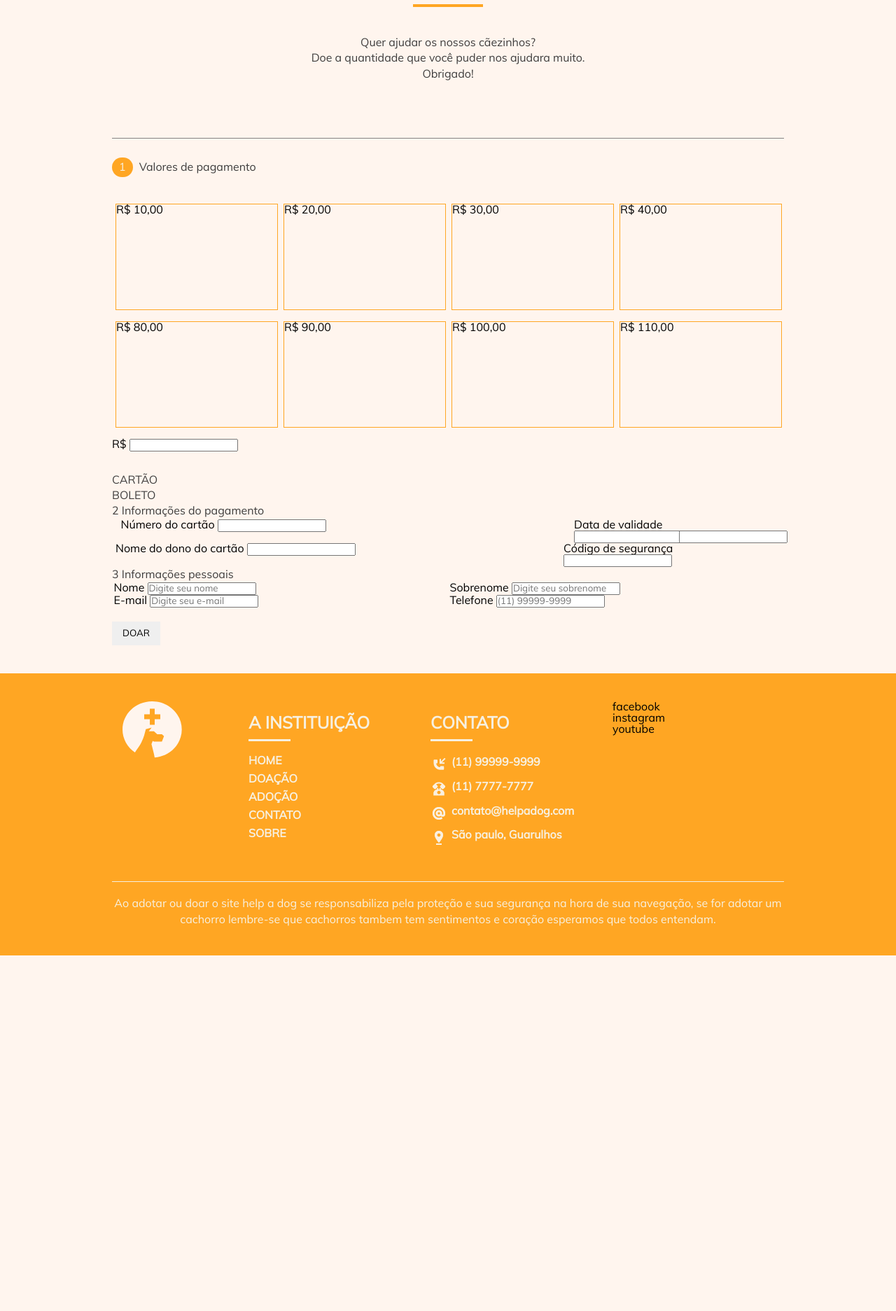
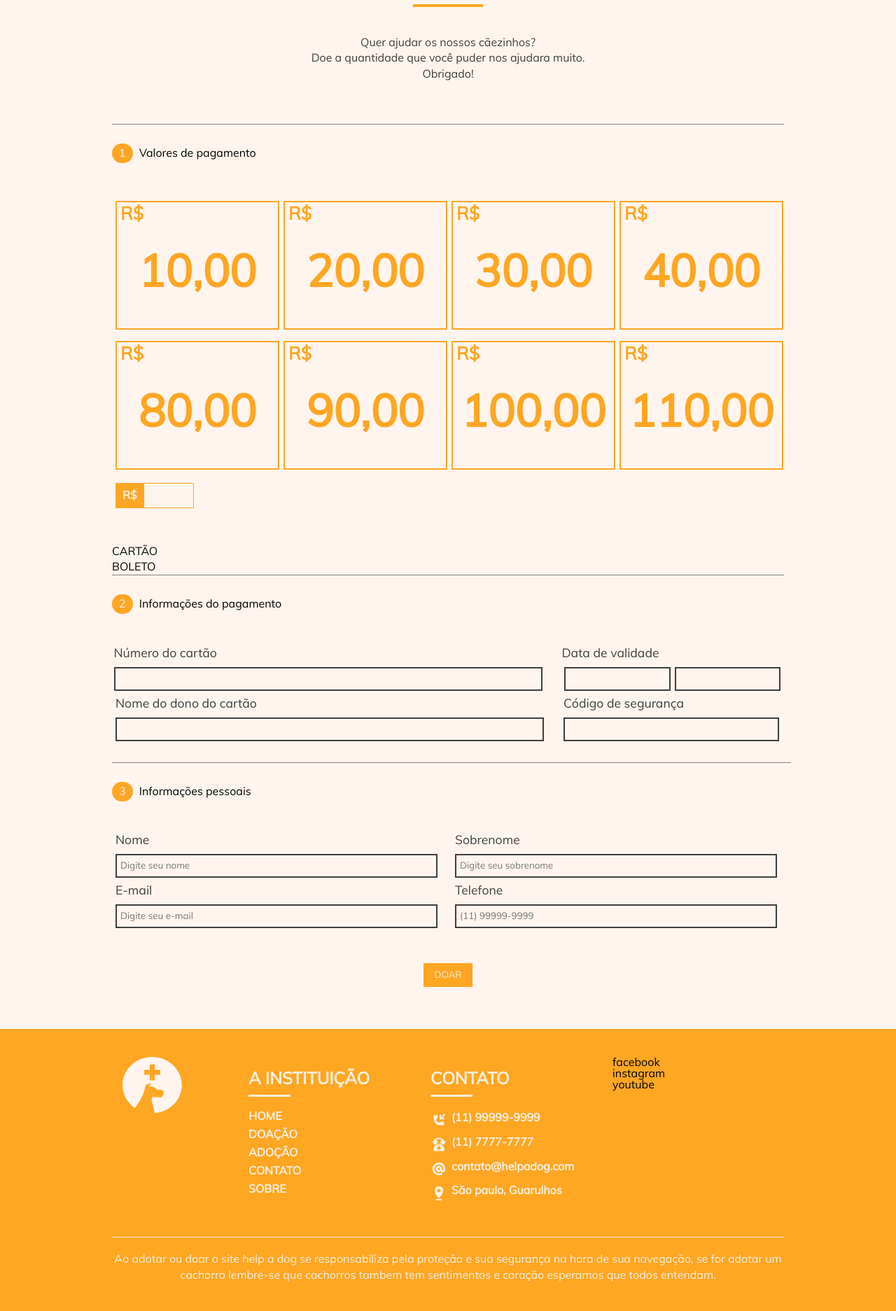
Before and after one commit to NakaokaGabriel/help_a_dog, a PHP site: page /doacao in a window 1280 px wide. Shown: the part 192-2065 px from the top of the page at 70% size. Before the commit the page ends 1557 px from the top, so only its background shows below. Run offline with PHP 8.4, Linux system fonts and the light colour scheme; data that the repository does not hold is empty.

Commit message:
- Estilizado página de doação

```diff
--- a/assets/css/style.css
+++ b/assets/css/style.css
@@ -89,7 +89,7 @@ PARAGRAFOS
  ALINHAMENTO
 ------------------------------------------- */
 
-#donations .col-align, #adoption .col-align, #last-dogs .col-align, #contact-detail .col-align, #suggestion .col-align{
+#donations .col-align, #adoption .col-align, #last-dogs .col-align, #contact-detail .col-align, #suggestion .col-align, #donations-page .col-align{
     text-align: center;
 }
 
@@ -124,18 +124,18 @@ FORMULARIOS
     margin: 0 25px 0 5px;
 }
 
-#contact .col-6, #contact-detail .col-6{
+#contact .col-6, #contact-detail .col-6, #donations-page .info-payments .col-6, #donations-page .personal-info .col-6{
     margin: 0 5px;
 }
 
-#contact label, #contact-detail  label{
+#contact label, #contact-detail label, #donations-page .info-payments label, #donations-page .personal-info label{
     display: block;
     color: #3f3e3e;
     font-size: 1.1em;
     margin: 10px 0;
 }
 
-#contact input, #contact-detail input{
+#contact input, #contact-detail input, #donations-page .info-payments input, #donations-page .personal-info input{
     border: 2px solid #3f3e3e;
     background: transparent;
     height: 30px;
@@ -441,7 +441,7 @@ LISTA
     text-transform: capitalize;
 }
 
-#last-dogs .row .col-align, #list-dogs .row .col-align, #suggestion .row .col-align{
+#last-dogs .row .col-align, #list-dogs .row .col-align, #suggestion .row .col-align, #donations  .col-align{
     margin-top: 40px;
 }
 
@@ -514,7 +514,7 @@ LISTA
 
 @media screen and (min-width: 768px)
 {
-    #last-dogs .row .col-align, #list-dogs .row .col-align{
+    #last-dogs .row .col-align, #list-dogs .row .col-align, #donations .row .col-align{
         display: block;
         width: 100%;
     }
@@ -856,16 +856,24 @@ SOBRE NÓS
     margin-top: 20px;
 }
 
-#donations .valors{
+/* -------------------------------------------
+DOAÇÕES
+------------------------------------------- */
+
+#donations-page{
+    padding-bottom: 40px;
+}
+
+#donations-page .valors, #donations-page .info-payments, #donations-page .personal-info{
     border-top: 1px solid #848383;
     padding: 30px 0;
 }
 
-#donations .valors p{
+#donations-page .valors p, #donations-page .info-payments p, #donations-page .personal-info p{
     margin-bottom: 40px;
 }
 
-#donations .valors p span{
+#donations-page .valors p span, #donations-page .info-payments p span, #donations-page .personal-info p span{
     background: #ffa623;
     color: #f7f0e0;
     padding: 6px 10px;
@@ -873,17 +881,59 @@ SOBRE NÓS
     margin-right: 5px;
 }
 
-#donations .valors .box input[type='radio']{
+#donations-page .valors .box input[type='radio']{
     visibility: hidden;
 }
 
-#donations .valors .box label{
-    border: 1px solid #ffa623;
+#donations-page .valors .box label{
+    border: 2px solid #ffa623;
     display: block;
     width: 100%;
-    height: 150px;
+    height: 110px;
+    position: relative;
+    color: #ffa623;
+    font-size: 4em;
+    text-align: center;
+    padding-top: 70px;
+    font-family: 'Muli';
+    font-weight: bold;
+    cursor: pointer;
 }
 
-#donations .valors .box input[type="radio"]:checked + label {
+#donations-page .valors .box input[type="radio"]:checked + label {
     background: #ffa623;
+    color: #f7f0e0;
 }
+
+#donations-page .valors .box label span{
+    font-size: 0.4em;
+    position: absolute;
+    left: 5px;
+    top: 5px;
+}
+
+#donations-page .valores{
+    margin: 20px 5px;
+}
+
+#donations-page .valores label{
+    background: #ffa623;
+    padding: 10px;
+    color: #f7f0e0;
+    font-weight: bold;
+}
+
+#donations-page .valores input{
+    background: none;
+    border: 1px solid #ffa623;
+    padding: 10px;
+    position: relative;
+    left: -5px;
+    top: -1px;
+    width: 50px;
+}
+
+#donations-page button{
+    background: #ffa623;
+    color: #f7f0e0;
+}
--- a/doacao.php
+++ b/doacao.php
@@ -44,7 +44,7 @@
         // MENU
         require('includes/menu.php');
     ?>
-    <section id="donations">
+    <section id="donations-page">
         <div class="container">
             <form action="">
                 <div class="tips">
@@ -53,52 +53,52 @@
                         <div class="row">
                             <div class="col-3">
                                 <div class="box">
+                                    <input type="radio" name="valor" id="10">
                                     <label for="10"><span>R$</span> 10,00</label>
-                                    <input type="radio" name="valor" id="10">
                                 </div>
                             </div>
                             <div class="col-3">
                                 <div class="box">
+                                    <input type="radio" name="valor" id="20">
                                     <label for="20"><span>R$</span> 20,00</label>
-                                    <input type="radio" name="valor" id="20">
                                 </div>
                             </div>
                             <div class="col-3">
                                 <div class="box">
+                                    <input type="radio" name="valor" id="30">
                                     <label for="30"><span>R$</span> 30,00</label>
-                                    <input type="radio" name="valor" id="30">
                                 </div>
                             </div>
                             <div class="col-3">
                                 <div class="box">
+                                    <input type="radio" name="valor" id="40">
                                     <label for="40"><span>R$</span> 40,00</label>
-                                    <input type="radio" name="valor" id="40">
                                 </div>
                             </div>
                         </div>
                         <div class="row">
                             <div class="col-3">
                                 <div class="box">
+                                    <input type="radio" name="valor" id="80">
                                     <label for="80"><span>R$</span> 80,00</label>
-                                    <input type="radio" name="valor" id="80">
                                 </div>
                             </div>
                             <div class="col-3">
                                 <div class="box">
+                                    <input type="radio" name="valor" id="90">
                                     <label for="90"><span>R$</span> 90,00</label>
-                                    <input type="radio" name="valor" id="90">
                                 </div>
                             </div>
                             <div class="col-3">
                                 <div class="box">
+                                    <input type="radio" name="valor" id="100">
                                     <label for="100"><span>R$</span> 100,00</label>
-                                    <input type="radio" name="valor" id="100">
                                 </div>
                             </div>
                             <div class="col-3">
                                 <div class="box">
+                                    <input type="radio" name="valor" id="110">
                                     <label for="110"><span>R$</span> 110,00</label>
-                                    <input type="radio" name="valor" id="110">
                                 </div>
                             </div>
                         </div>
@@ -111,11 +111,11 @@
                             </div>
                         </div>
                     </fieldset>
-                    <fieldset name="info-payments">
-                        <div class="tips-payments">
-                            <p>CARTÃO</p>
-                            <p>BOLETO</p>
-                        </div>
+                    <div class="tips-payments">
+                        <p>CARTÃO</p>
+                        <p>BOLETO</p>
+                    </div>
+                    <fieldset name="info-payments" class="info-payments">
                         <div class="money-info">
                             <p><span>2</span> Informações do pagamento</p>
                             <div class="row">
@@ -123,7 +123,7 @@
                                     <label for="numero">Número do cartão</label>
                                     <input type="text" name="numero">
                                 </div>
-                                <div class="data">
+                                <div class="col-4 data">
                                     <label for="data">Data de validade</label>
                                     <div class="row">
                                         <div class="col-2">
@@ -149,7 +149,7 @@
                             </div>
                         </div>
                     </fieldset>
-                    <fieldset name="personal-info">
+                    <fieldset name="personal-info" class="personal-info">
                         <p><span>3</span> Informações pessoais</p>
                         <div class="row">
                             <div class="col-6">
```
